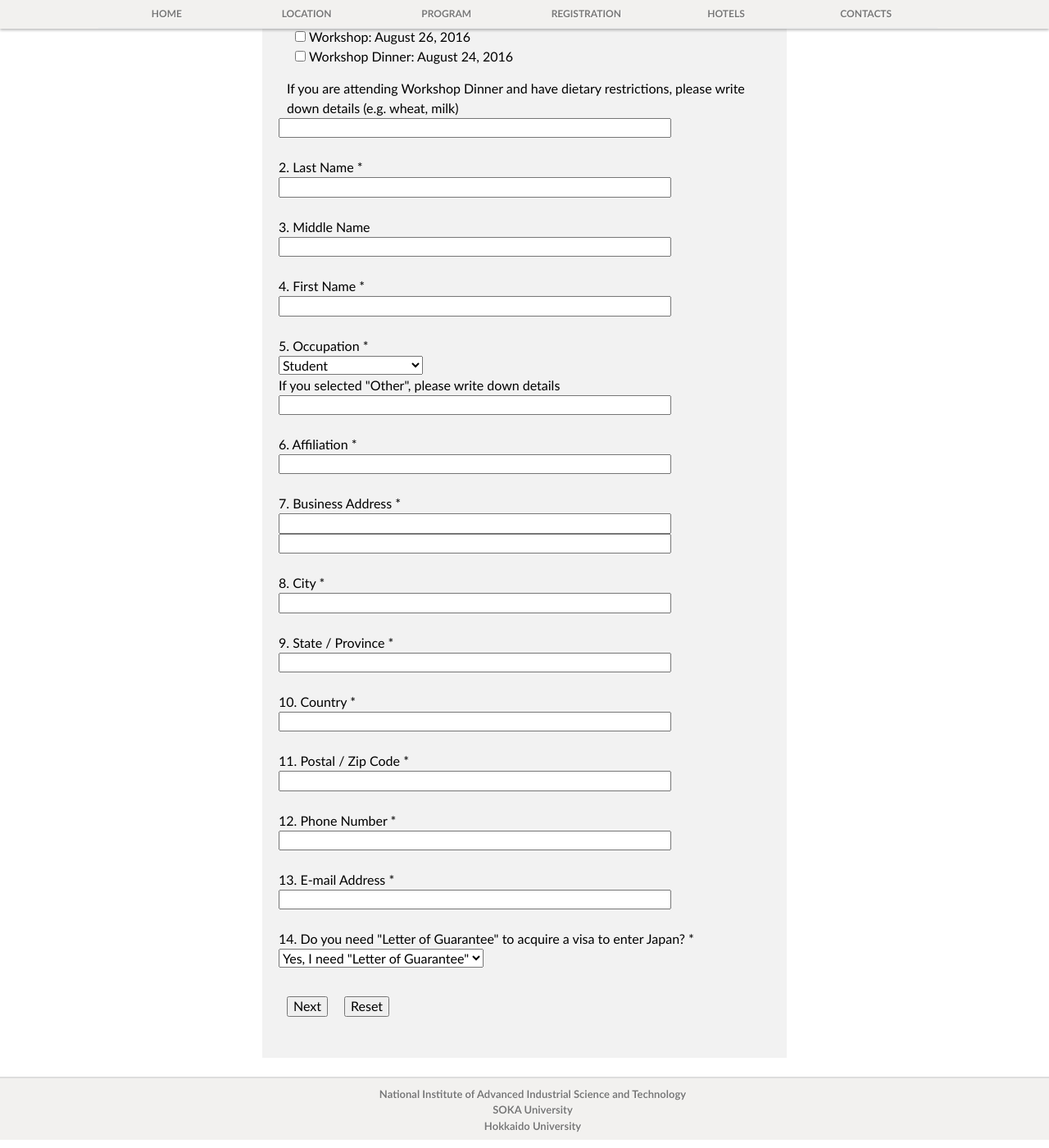
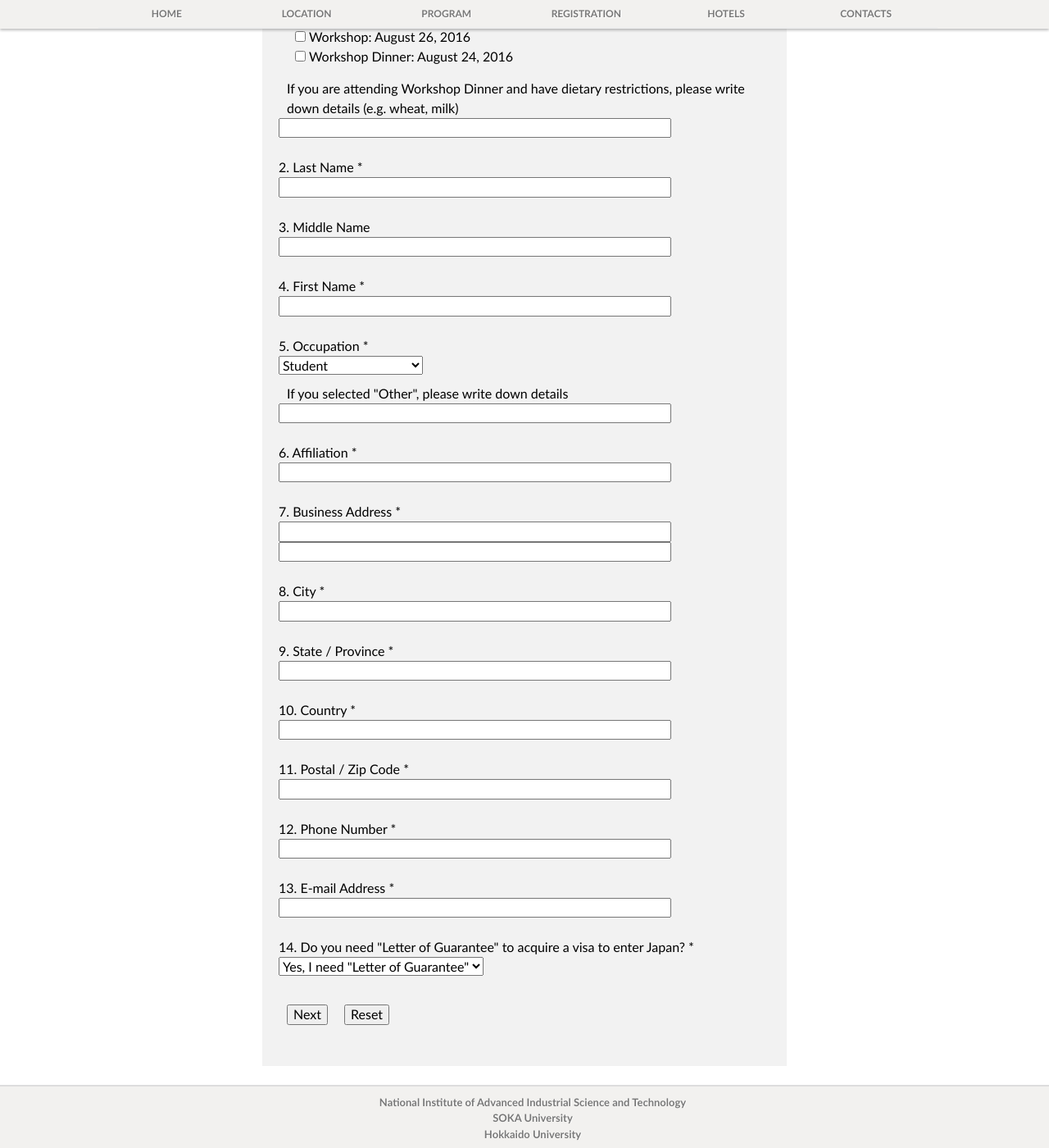
Before and after one commit to yamazakiM/test_warren2016, a Jekyll site: the page built from registration/register.html, in a window 1280 px wide and 1400 px high, scrolled down 397 px. Shown: the whole window at 82% size. Built offline with Jekyll 4.4.1, drawn with Linux system fonts in a browser that asks for light colours; nearby versions of some CDN libraries; library files that are not in the unit come from our copies.

Commit message:
Update stylesheet.css

```diff
--- a/stylesheets/stylesheet.css
+++ b/stylesheets/stylesheet.css
@@ -648,6 +648,13 @@ table#navigation-table, tr, td{
   padding-left:10px;
 }
 
+.occupation_detail{
+  padding-left:10px;
+  padding-top:10px;
+}
+
+
+
 
 /*******************************************************************************
 Small Device Styles
```
